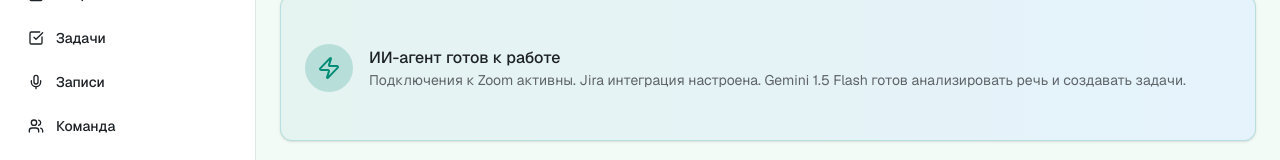
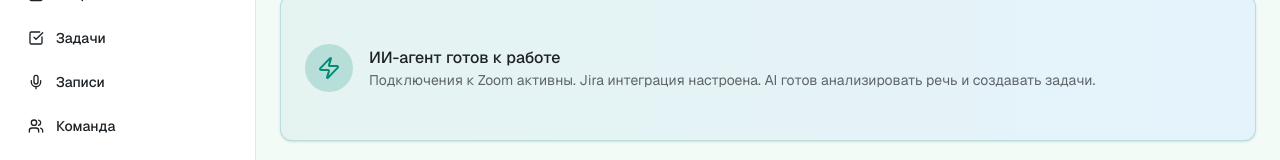
Before and after one commit to constEnjoyer/ShaiPro, a Next.js app: page / in a window 1280 px wide. Shown: the part 133-293 px from the top of the page. Built offline with nearby package versions, Linux system fonts and the light colour scheme; no server answers.

Commit message:
Update dashboard-content.tsx

```diff
--- a/components/dashboard-content.tsx
+++ b/components/dashboard-content.tsx
@@ -96,7 +96,7 @@ export function DashboardContent() {
             <div>
               <h3 className="font-medium text-foreground">ИИ-агент готов к работе</h3>
               <p className="text-sm text-muted-foreground">
-                Подключения к Zoom активны. Jira интеграция настроена. Gemini 1.5 Flash готов анализировать речь и
+                Подключения к Zoom активны. Jira интеграция настроена. AI готов анализировать речь и
                 создавать задачи.
               </p>
             </div>
```
